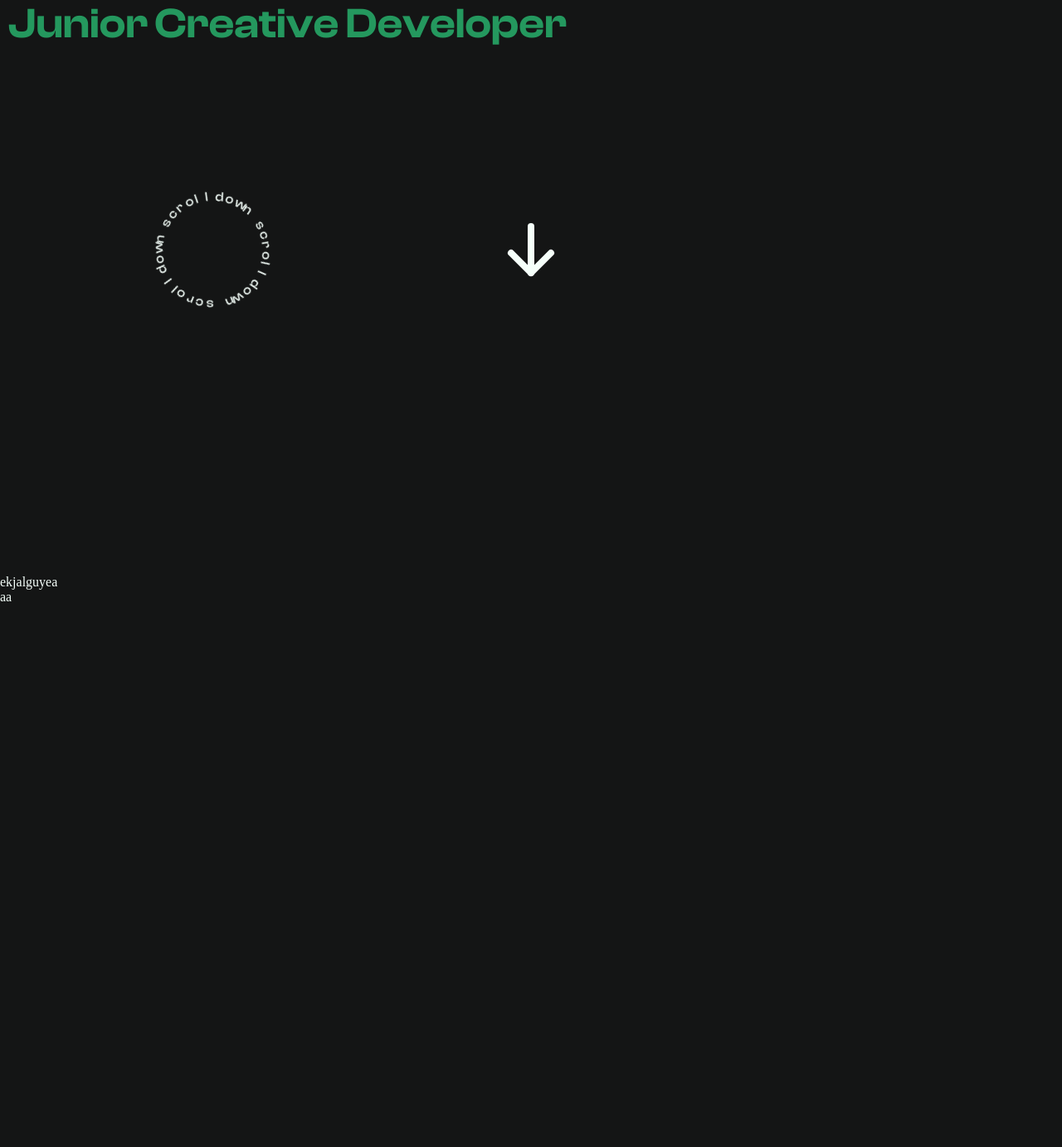
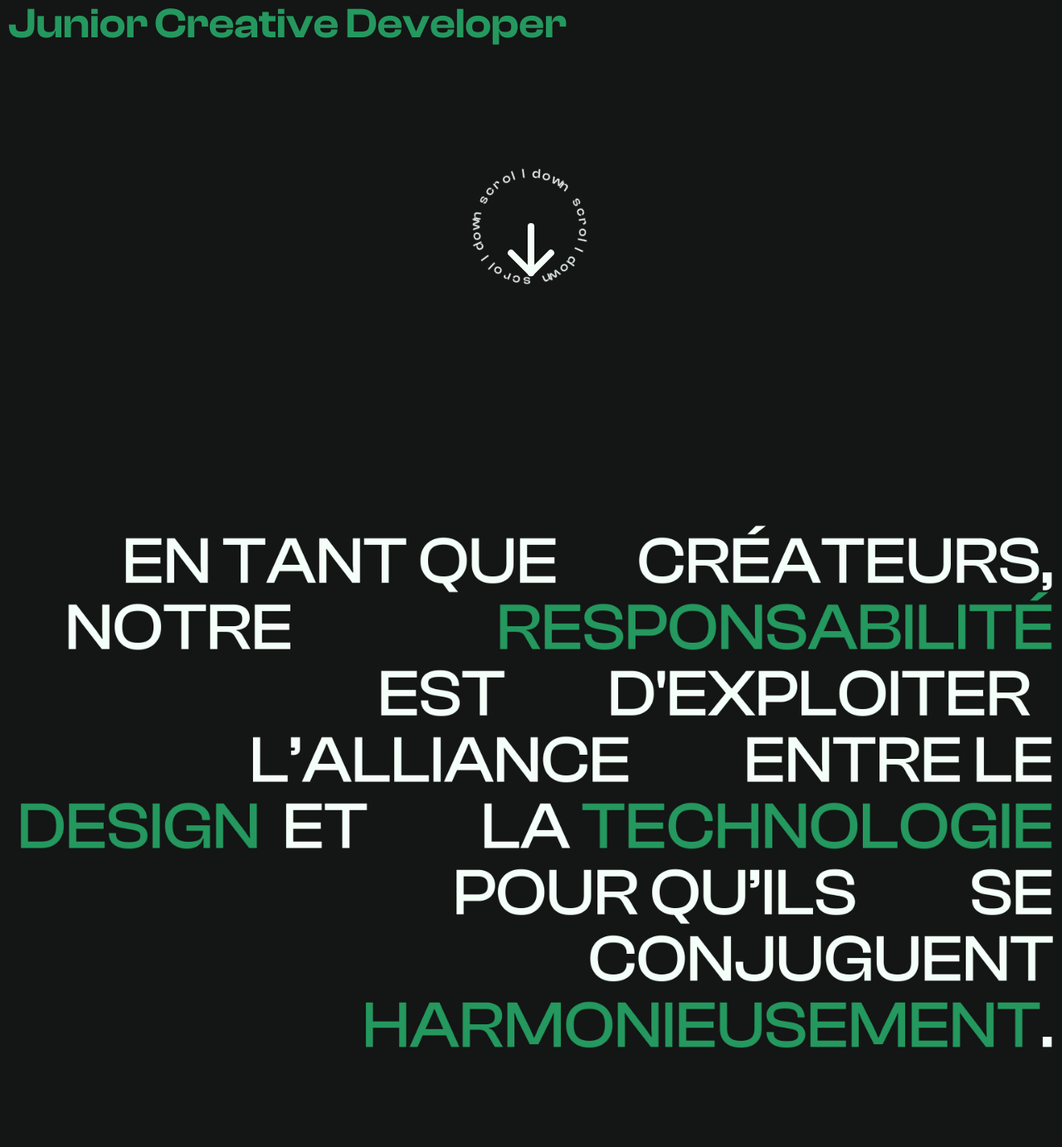
Before and after one commit to mariusnogueron/portfolio-v1, a PHP site: page / in a window 1280 px wide. Shown: the part 395-1778 px from the top of the page at 83% size. Before the commit the page ends 1120 px from the top, so only its background shows below. Run offline with PHP 8.4, Linux system fonts and the light colour scheme; some libraries are stand-ins or nearby versions.

Commit message:
test canva size

```diff
--- a/index.php
+++ b/index.php
@@ -26,20 +26,20 @@
     </div>
 
     <div class="arrow">
-
+    <p id="arrow-scroll"></p>
         <img src="img/arrow-down.svg" alt="flèche vers le bas">
 
         </div>
-        <p id="arrow-scroll"></p>
 
-<div class="leca">ekjalguyea</div>
-
+    <div class="img-text">
+        <img src="img/MacBook Pro 14_ - 15.png" alt="" srcset="">
+        </div>
 
   <?php
  include 'footer.php';
  ?>
 
- aa
+
     <script src="https://unpkg.com/@studio-freight/lenis@1.0.39/dist/lenis.min.js"></script>
     <script src="script/script.js"></script>
 
--- a/style.css
+++ b/style.css
@@ -57,6 +57,7 @@ html {
 
 body {
     color: var(--white);
+
 }
 
 /* MOBILE----------------------------------- */
@@ -110,6 +111,7 @@ a {
   color: var(--white);
   font-size: 4.3em;
   display: flex;
+  overflow-x: hidden;
 }
 
 .star {
@@ -119,7 +121,7 @@ a {
 .job {
   color: var(--green);
   font-size: 3.2em;
-  /* max-width: 80%; */
+  max-width: 100%;
   display: flex;
 }
 
@@ -132,13 +134,18 @@ a {
   display: flex;
   min-height: 60svh;
   justify-content: center;
+  position: relative;
   width: 100%;
 }
 
 #arrow-scroll {
-  position: relative;
-  bottom: 314px;
-    left: 108px;
+  position: absolute;
+  bottom: 190px;
+}
+
+#arrow-scroll img{
+  position: absolute;
+  top: 161px;
 }
 
 p {
@@ -146,6 +153,16 @@ p {
   width: 300px;
   position: relative;
   animation: effect 8s linear infinite;
+}
+
+.img-text {
+  padding: 10px;
+}
+
+.img-text img {
+  object-fit: cover;
+  width: 100%;
+  height: 100%;
 }
 
 @keyframes effect {
```
Also changed, not shown: img/MacBook Pro 14_ - 15.png (added), img/MacBook Pro 14_ - 3.png (added), img/asterisk-simple.svg.
